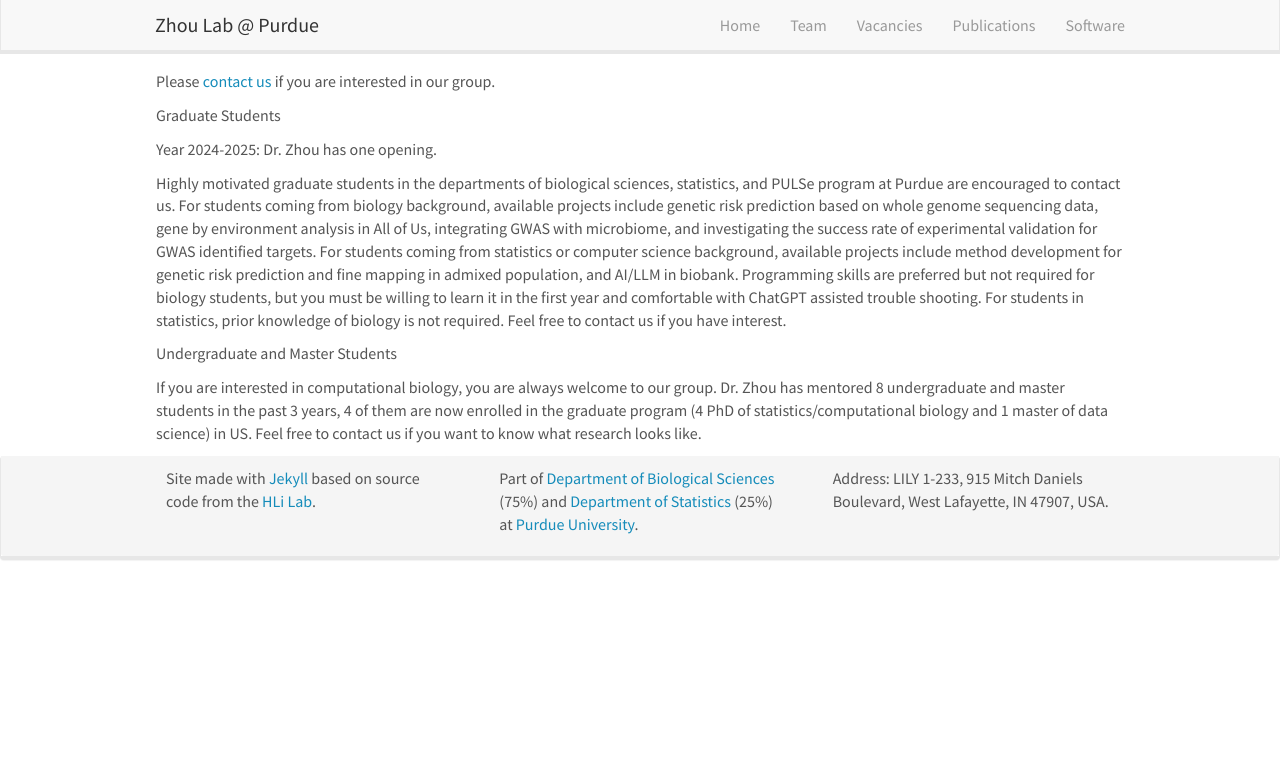
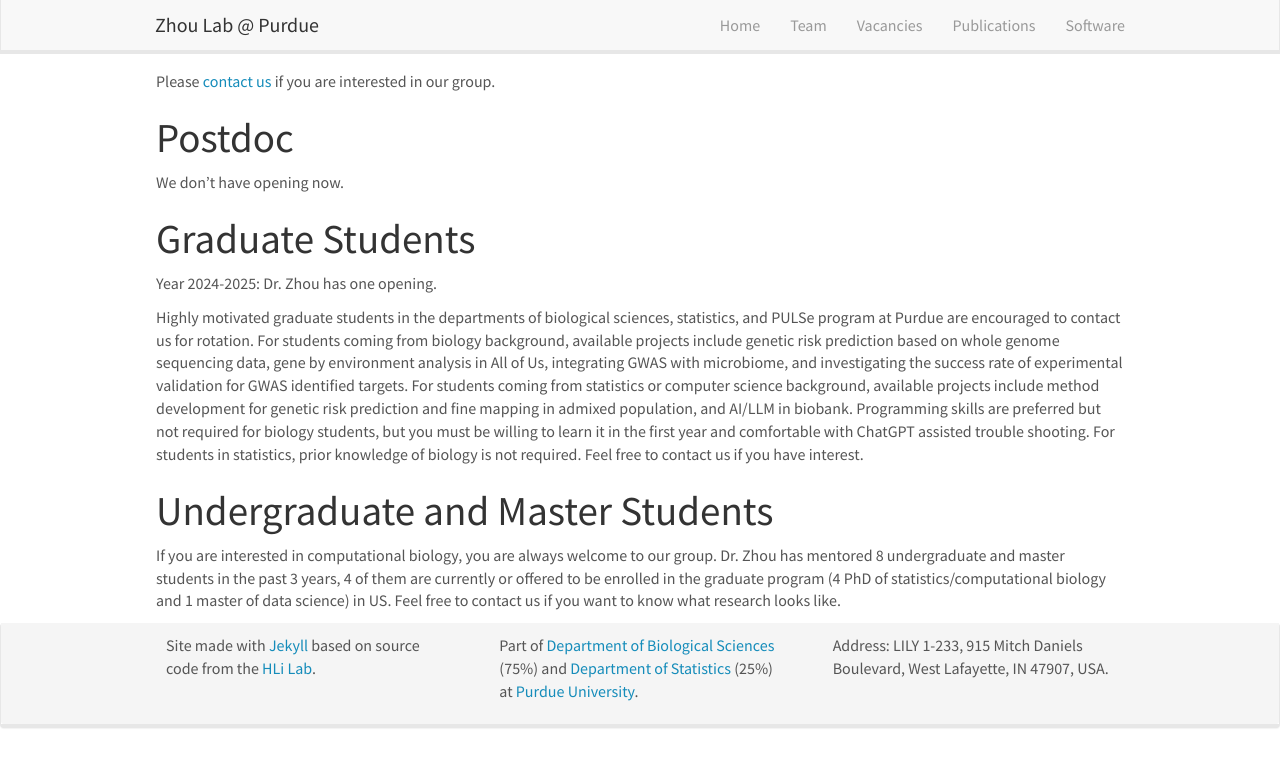
Before and after one commit to eldronzhou/eldronzhou.github.io, a Jekyll site: the page built from _pages/openings.md, in a window 1280 px wide. Shown: the top 767 px of the page. Built offline with Jekyll 4.4.1, drawn with Linux system fonts in a browser that asks for light colours; nearby versions of some CDN libraries.

Commit message:
update opening

```diff
--- a/_pages/openings.md
+++ b/_pages/openings.md
@@ -9,15 +9,19 @@ permalink: /vacancies
 Please [contact us](mailto:zhou1633@purdue.edu) if you are interested in
 our group.
 
-Graduate Students
+# Postdoc
+
+We don't have opening now.
+
+# Graduate Students
 
 Year 2024-2025: Dr. Zhou has one opening.
 
-Highly motivated graduate students in the departments of biological sciences, statistics, and PULSe program at Purdue are encouraged to contact us. For students coming from biology background, available projects include genetic risk prediction based on whole genome sequencing data, gene by environment analysis in All of Us, integrating GWAS with microbiome, and investigating the success rate of experimental validation for GWAS identified targets. For students coming from statistics or computer science background, available projects include method development for genetic risk prediction and fine mapping in admixed population, and AI/LLM in biobank. Programming skills are preferred but not required for biology students, but you must be willing to learn it in the first year and comfortable with ChatGPT assisted trouble shooting. For students in statistics, prior knowledge of biology is not required. Feel free to contact us if you have interest.
+Highly motivated graduate students in the departments of biological sciences, statistics, and PULSe program at Purdue are encouraged to contact us for rotation. For students coming from biology background, available projects include genetic risk prediction based on whole genome sequencing data, gene by environment analysis in All of Us, integrating GWAS with microbiome, and investigating the success rate of experimental validation for GWAS identified targets. For students coming from statistics or computer science background, available projects include method development for genetic risk prediction and fine mapping in admixed population, and AI/LLM in biobank. Programming skills are preferred but not required for biology students, but you must be willing to learn it in the first year and comfortable with ChatGPT assisted trouble shooting. For students in statistics, prior knowledge of biology is not required. Feel free to contact us if you have interest.
 
-Undergraduate and Master Students
+# Undergraduate and Master Students
 
-If you are interested in computational biology, you are always welcome to our group. Dr. Zhou has mentored 8 undergraduate and master students in the past 3 years, 4 of them are now enrolled in the graduate program (4 PhD of statistics/computational biology and 1 master of data science) in US. Feel free to contact us if you want to know what research looks like.
+If you are interested in computational biology, you are always welcome to our group. Dr. Zhou has mentored 8 undergraduate and master students in the past 3 years, 4 of them are currently or offered to be enrolled in the graduate program (4 PhD of statistics/computational biology and 1 master of data science) in US. Feel free to contact us if you want to know what research looks like.
 
 <!--
 If you are interested in the following positions, please [email your
```
Also changed, not shown: other parts of _pages/openings.md (+1 -1 lines).
